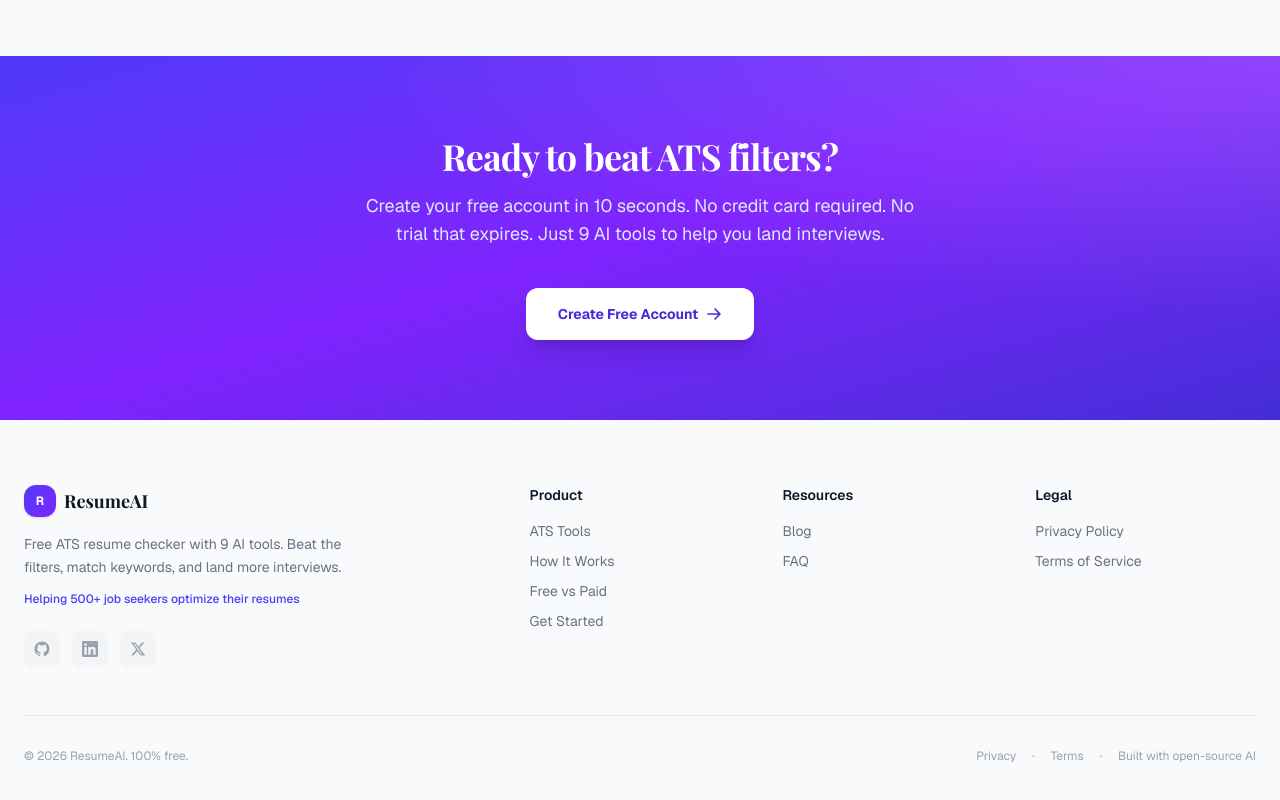
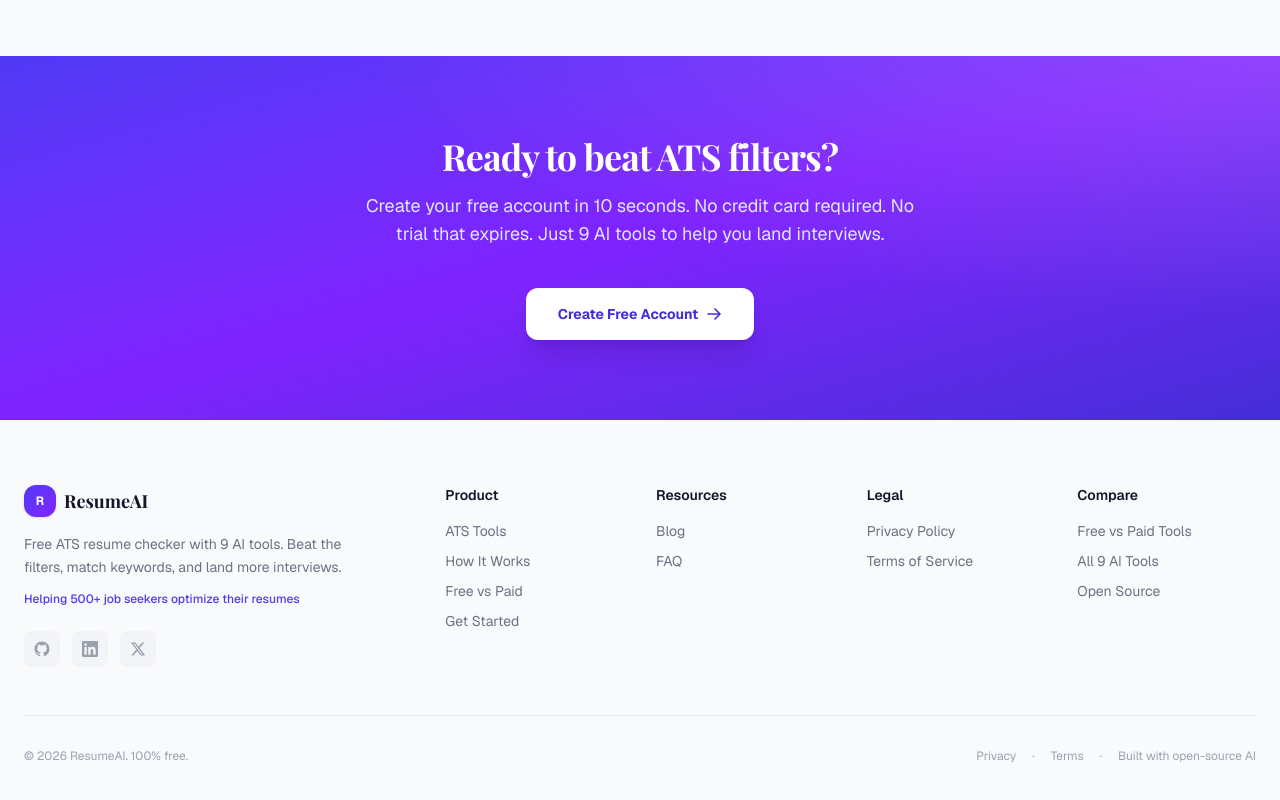
Before and after one commit to LNB-Aveva/unified-resume-builder, a Next.js app in the folder frontend/: page / in a window 1280 px wide. Shown: the part 10264-11064 px from the top of the page. Built offline with nearby package versions, Linux system fonts and the light colour scheme; no server answers.

Commit message:
add Compare column to footer with free vs paid, tools, and open source links
Expands footer from 4 to 5 content columns (lg:grid-cols-6) to match
competitive standard — captures SEO surface for comparison-intent queries
and surfaces the feature comparison table from a persistent footer anchor.

```diff
--- a/frontend/src/app/page.tsx
+++ b/frontend/src/app/page.tsx
@@ -1383,7 +1383,7 @@ export default function Home() {
       {/* ── Footer ── */}
       <footer className="border-t border-gray-100 dark:border-gray-800 bg-gray-50 dark:bg-gray-900 py-16">
         <div className="mx-auto max-w-7xl px-4 sm:px-6">
-          <div className="grid sm:grid-cols-2 lg:grid-cols-5 gap-8 mb-12">
+          <div className="grid sm:grid-cols-2 lg:grid-cols-6 gap-8 mb-12">
             <div className="sm:col-span-2 lg:col-span-2">
               <a href="/" className="flex items-center gap-2 mb-4 group">
                 <div className="h-8 w-8 rounded-xl bg-gradient-to-br from-indigo-600 to-violet-600 flex items-center justify-center shadow-sm group-hover:shadow-md transition-all duration-200">
@@ -1435,6 +1435,15 @@ export default function Home() {
                 <li><a href="/terms" className="hover:text-gray-900 dark:hover:text-white transition">Terms of Service</a></li>
               </ul>
             </div>
+
+            <div>
+              <h4 className="text-sm font-semibold text-gray-900 dark:text-white mb-4">Compare</h4>
+              <ul className="space-y-2.5 text-sm text-gray-500 dark:text-gray-400">
+                <li><a href="#compare" className="hover:text-gray-900 dark:hover:text-white transition">Free vs Paid Tools</a></li>
+                <li><a href="#tools" className="hover:text-gray-900 dark:hover:text-white transition">All 9 AI Tools</a></li>
+                <li><span>Open Source</span></li>
+              </ul>
+            </div>
           </div>
 
           <div className="border-t border-gray-200 dark:border-gray-700 pt-8 flex flex-col sm:flex-row items-center justify-between gap-4">
```
